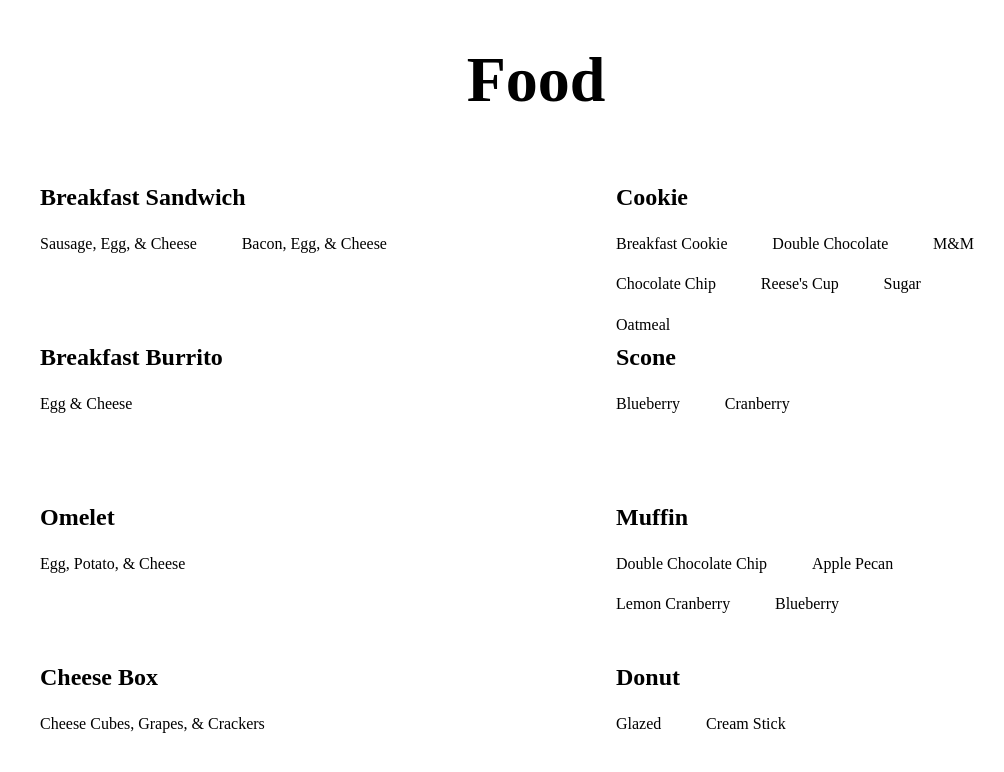
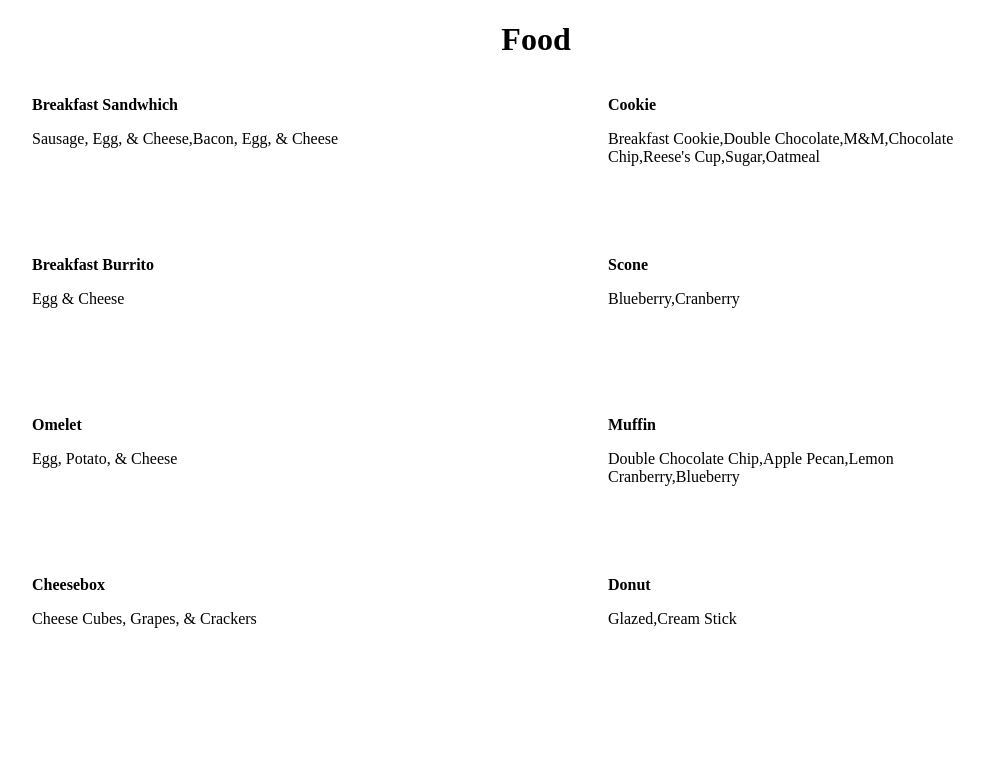
Before and after one commit to NateShetler/chapel-gc-cafe, an Angular app: page /menu in a window 1280 px wide. Shown: the top 772 px of the page, without its empty margins (104-1108 px from the left). Built offline with nearby package versions, Linux system fonts and the light colour scheme.

Commit message:
move items on menu to 'menu-items'

```diff
--- a/src/app/components/menu/menu-items/menu-items.component.css
+++ b/src/app/components/menu/menu-items/menu-items.component.css
@@ -0,0 +1,21 @@
+/* This is the menuItem class, which will be used for a two column menu */
+.itemName
+{
+    float: left;
+    text-align: left;
+    padding-left: 10vw;
+    width: 35vw;
+    height: 20vh;
+}
+
+/* This is for the different subtypes of items on the menu*/
+.flavor
+{
+    float: left;
+    text-align: left;
+    font-size: medium;
+    width: auto;
+    height: auto;
+    padding-right: 10%;
+    padding-bottom: 5%;
+}
--- a/src/app/components/menu/menu-items/menu-items.component.html
+++ b/src/app/components/menu/menu-items/menu-items.component.html
@@ -1 +1,9 @@
-<p>menu-items works!</p>
+<div>
+    <div class="itemName">
+        <p><b>{{menuItem.itemName}}</b></p>
+        <div class="flavor">
+            {{menuItem.flavors}}
+        </div>
+    </div>
+
+</div>
--- a/src/app/components/menu/menu-items/menu-items.component.ts
+++ b/src/app/components/menu/menu-items/menu-items.component.ts
@@ -1,4 +1,5 @@
-import { Component, OnInit } from '@angular/core';
+import { Component, OnInit, Input } from '@angular/core';
+import { MenuItem } from '../models/MenuItem';
 
 @Component({
   selector: 'app-menu-items',
@@ -6,6 +7,7 @@ import { Component, OnInit } from '@angular/core';
   styleUrls: ['./menu-items.component.css']
 })
 export class MenuItemsComponent implements OnInit {
+  @Input() menuItem: MenuItem;
 
   constructor() { }
 
--- a/src/app/components/menu/menu.component.css
+++ b/src/app/components/menu/menu.component.css
@@ -28,7 +28,7 @@
 }
 
 /* This is for the header*/
-.header
+h1
 {
     font-size: xx-large;
     text-align: center;
--- a/src/app/components/menu/menu.component.html
+++ b/src/app/components/menu/menu.component.html
@@ -1,9 +1,12 @@
-<!--<p>Test Again. Menu Works!</p>-->
+<h1> Food </h1>
+<app-menu-items *ngFor="let menuItem of menuItems" [menuItem]="menuItem">
 
+</app-menu-items>
+
+<!--- This is a basic html layout of the food menu
 <!DOCTYPE html>
 <html>
     <body>
-        <!-- This is a basic html layout of the food menu-->
         <div class = "header">
             <h1> Food </h1>
         </div>
@@ -56,3 +59,4 @@
         </div>
     </body>
 </html>
+-->
--- a/src/app/components/menu/menu.component.ts
+++ b/src/app/components/menu/menu.component.ts
@@ -1,15 +1,59 @@
+import { stringify } from '@angular/compiler/src/util';
 import { Component, OnInit } from '@angular/core';
-
+import { MenuItem } from './models/MenuItem'
 @Component({
   selector: 'app-menu',
   templateUrl: './menu.component.html',
   styleUrls: ['./menu.component.css']
 })
 export class MenuComponent implements OnInit {
+  menuItems:MenuItem[];
 
   constructor() { }
 
   ngOnInit(): void {
+    this.menuItems = [
+      {
+        itemName: "Breakfast Sandwhich",
+        price: 1,
+        flavors: ["Sausage, Egg, & Cheese", "Bacon, Egg, & Cheese "]
+      },
+      {
+        itemName: "Cookie",
+        price: 1,
+        flavors: ["Breakfast Cookie", "Double Chocolate", "M&M", "Chocolate Chip", "Reese's Cup", "Sugar", "Oatmeal"]
+      },
+      {
+        itemName: "Breakfast Burrito",
+        price: 1,
+        flavors: ["Egg & Cheese"]
+      },
+      {
+        itemName: "Scone",
+        price: 1,
+        flavors: ["Blueberry", "Cranberry"]
+      },
+      {
+        itemName: "Omelet",
+        price: 1,
+        flavors: ["Egg, Potato, & Cheese"]
+      },
+      {
+        itemName: "Muffin",
+        price: 1,
+        flavors: ["Double Chocolate Chip", "Apple Pecan", "Lemon Cranberry", "Blueberry"]
+      },
+      {
+        itemName: "Cheesebox",
+        price: 1,
+        flavors: ["Cheese Cubes, Grapes, & Crackers"]
+      },
+      {
+        itemName: "Donut",
+        price: 1,
+        flavors: ["Glazed", "Cream Stick"]
+      }
+    ]
   }
 
 }
--- /dev/null
+++ b/src/app/components/menu/models/MenuItem.ts
@@ -0,0 +1,5 @@
+export class MenuItem {
+    itemName:string;
+    price:number;
+    flavors:string[];
+}
```
